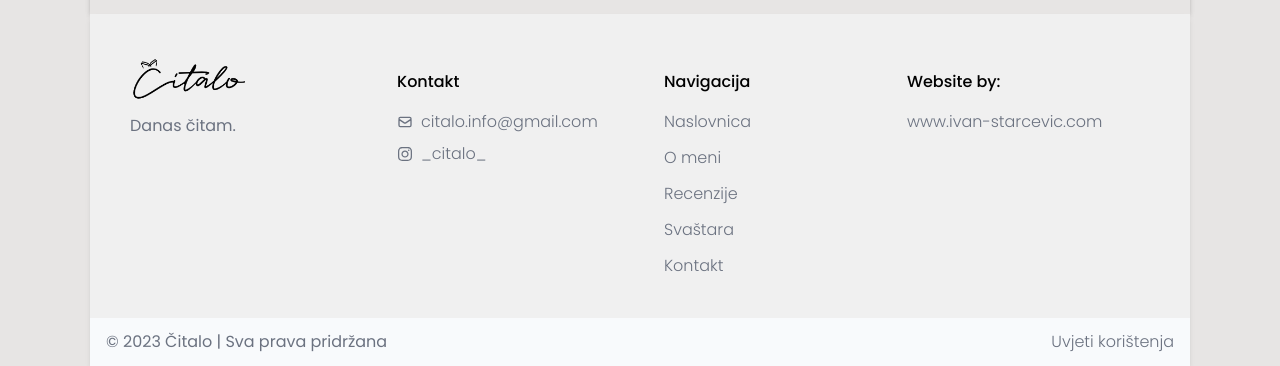
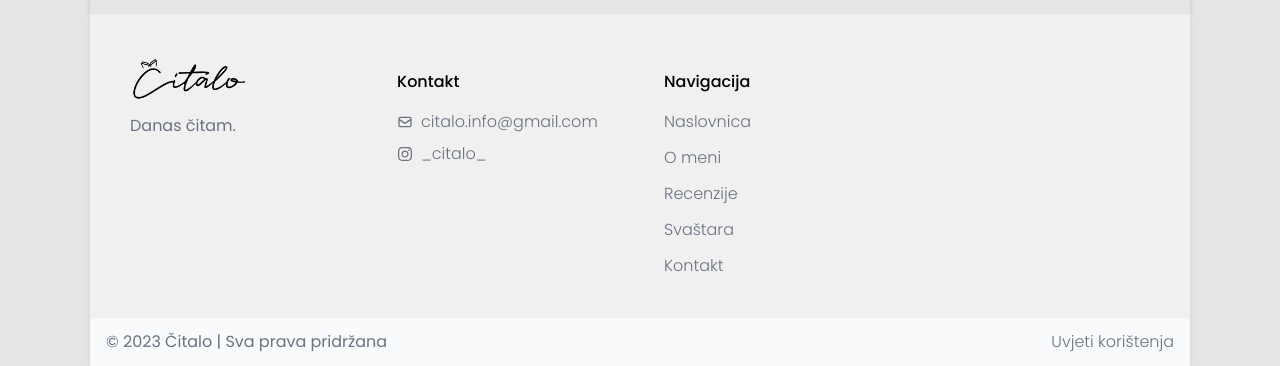
Before and after one commit to starzje/citalo-frontend, a Next.js app: page / in a window 1280 px wide. Shown: the part 1354-1720 px from the top of the page. Built offline with nearby package versions, Linux system fonts and the light colour scheme; no server answers.

Commit message:
remove website by watermark

```diff
--- a/src/components/layout/Footer.tsx
+++ b/src/components/layout/Footer.tsx
@@ -70,22 +70,6 @@ const Footer = () => {
             </ul>
           </nav>
         </div>
-        <div className="">
-          <div className="mt-4 mb-2 font-medium xl:mb-4 -ml-0 md:-ml-6 select-none  ">
-            <div className="mt-4 mb-2 font-medium xl:mb-4 select-none">
-              Website by:
-            </div>
-            <div className="space-y-2 text-gray-500   ">
-              <a
-                href="https://www.ivan-starcevic.com/"
-                target="_blank"
-                className="flex gap-2 pb-[0.5em] items-center  hover:text-dark-brown transition duration-300 font-light"
-              >
-                www.ivan-starcevic.com
-              </a>
-            </div>
-          </div>
-        </div>
       </div>
       <div className="bg-slate-50">
         <div className="mx-auto flex max-w-screen-xl flex-col gap-y-4 px-4 py-3 text-center text-gray-500 sm:flex-row sm:justify-between sm:text-left">
```
